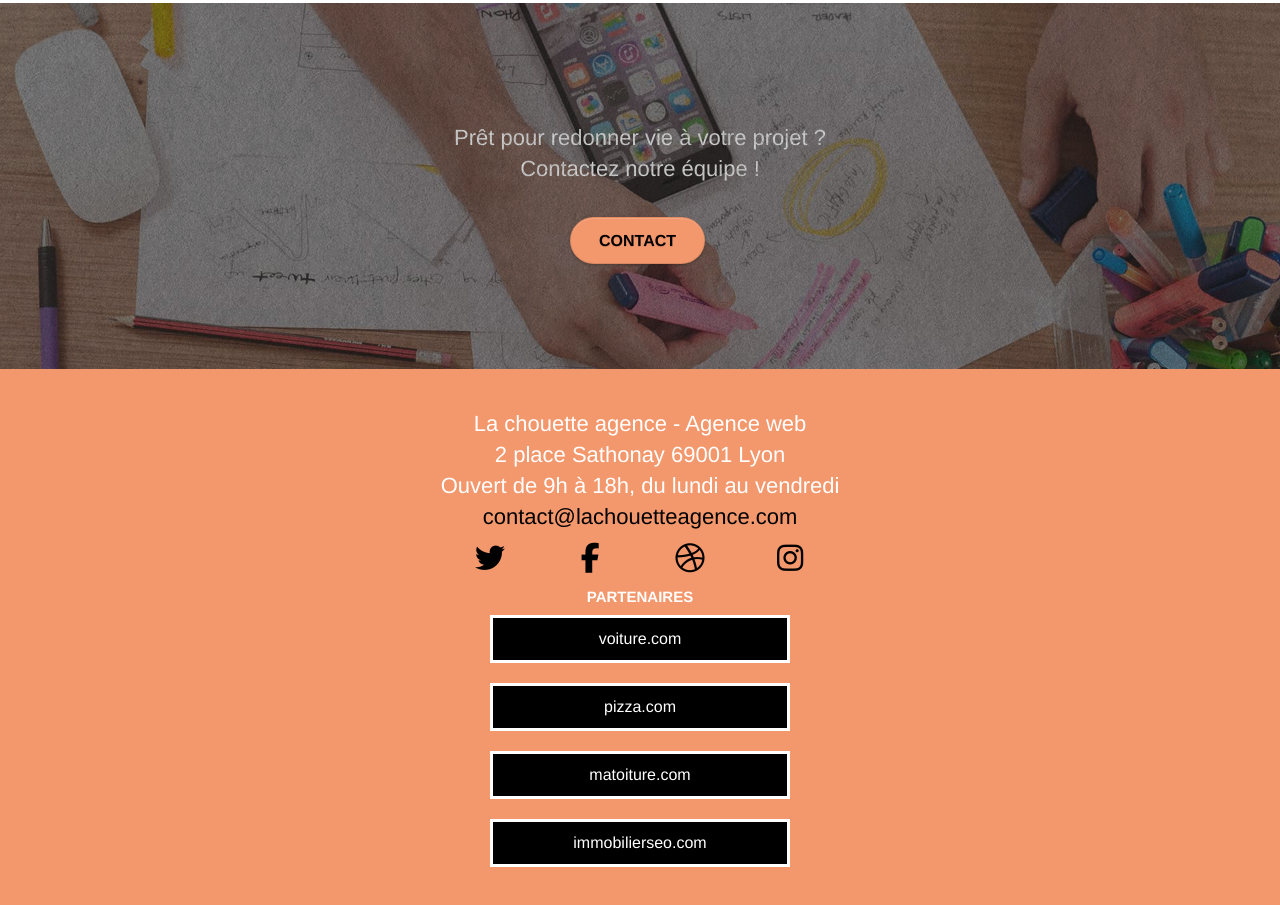
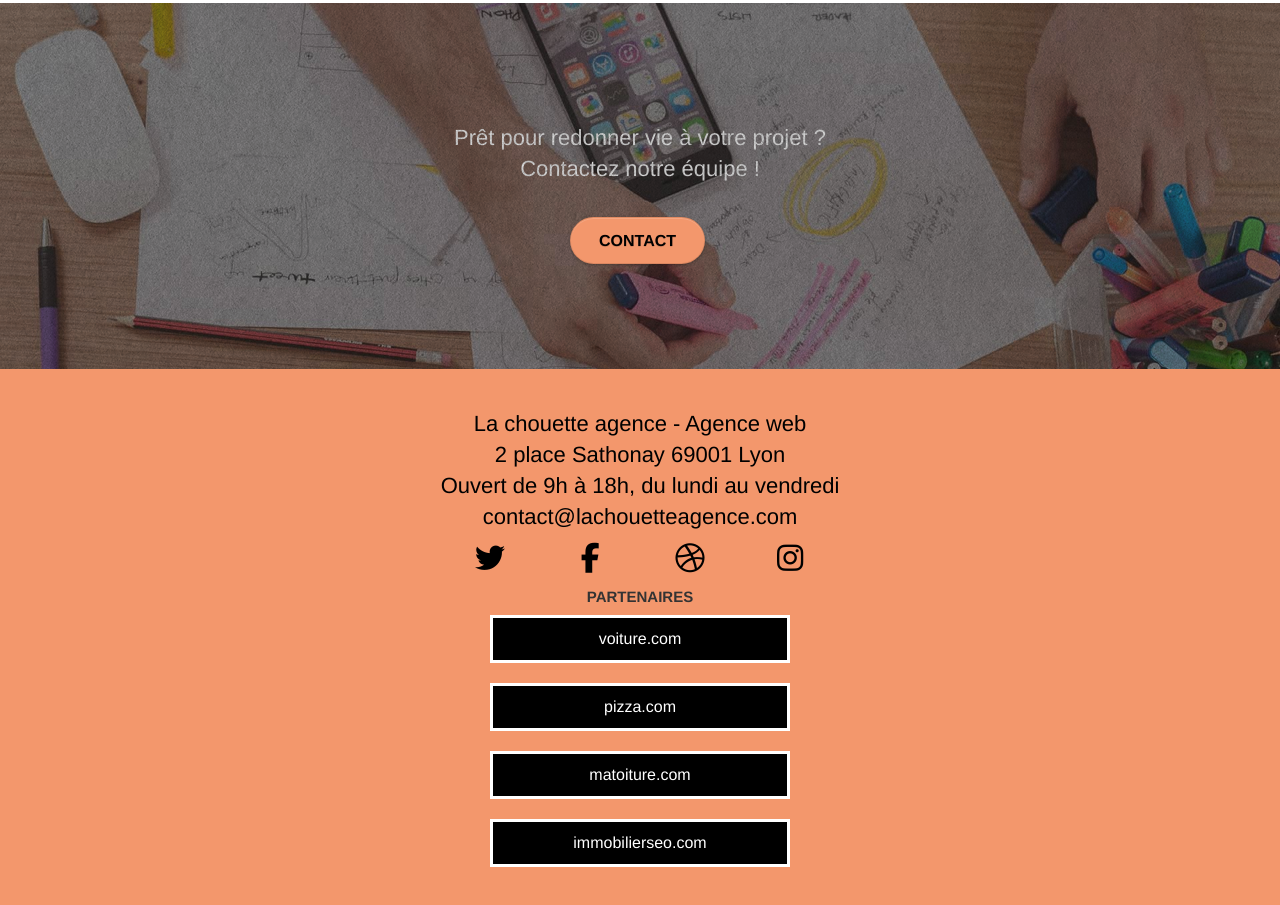
Before and after one commit to ArnaudS15/ArnaudSourdeix_4_20102021, a plain HTML site: page index.html in a window 1280 px wide. Shown: the part 3239-4144 px from the top of the page. Drawn offline with Linux system fonts and the light colour scheme.

Commit message:
Update index.html

```diff
--- a/index.html
+++ b/index.html
@@ -207,7 +207,7 @@
 	<div class="container bloc-sm">
 		<div class="row">
 			<div class="col-sm-12">
-				<h2 class="text-center white">
+				<h2 class="text-center black">
 					La chouette agence - Agence web <br>2 place Sathonay 69001 Lyon<br>Ouvert de 9h à 18h, du lundi au vendredi<br> <a href="mailto:contact@lachouetteagence.com">contact@lachouetteagence.com</a>
 				</h2>
 				<div class="row row-no-gutters social">
@@ -233,7 +233,7 @@
 					</div>
 				</div>
 				<div class ="partenaires">
-						<h3 class="text-center white">Partenaires</h3>
+						<h3 class="text-center black">Partenaires</h3>
 						<ul>
 							<li class="text-center white">voiture.com</li>
 							<li class="text-center white">pizza.com</li>
```
